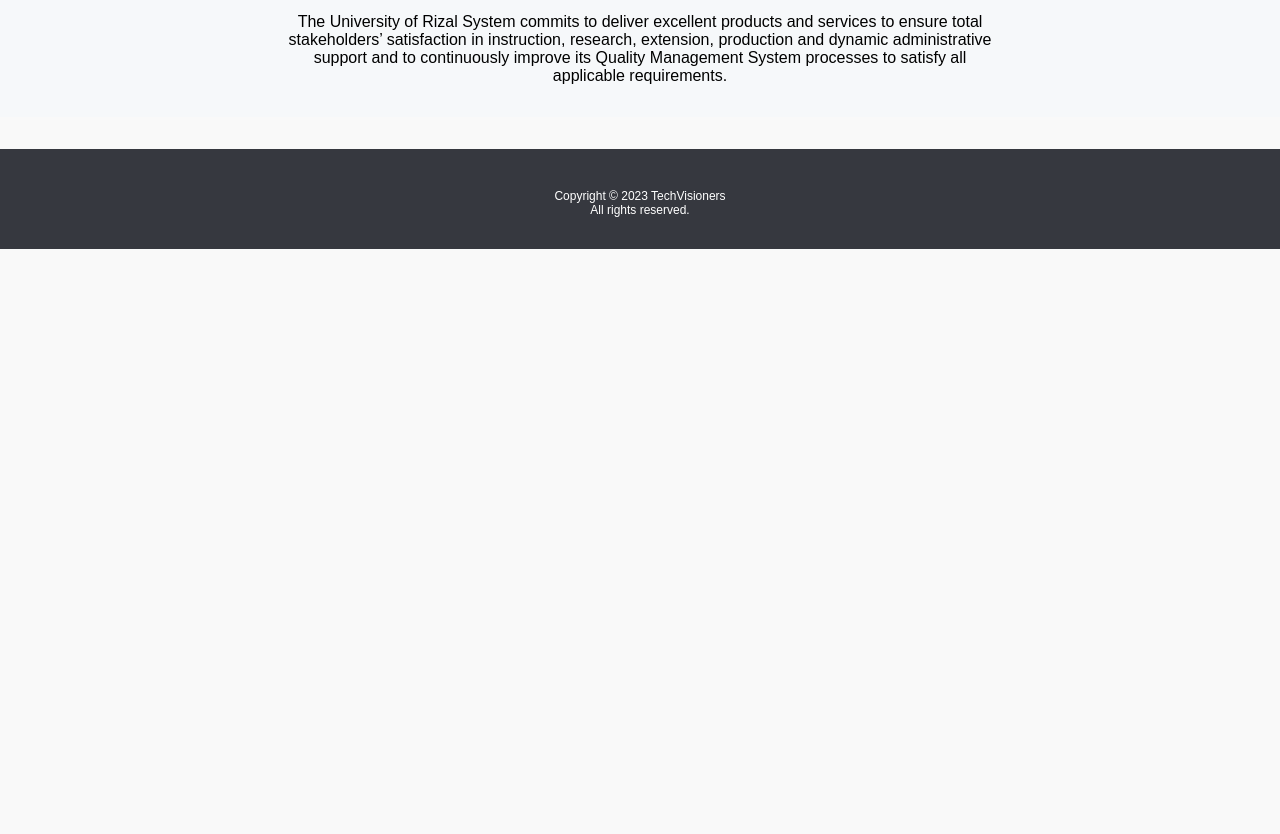
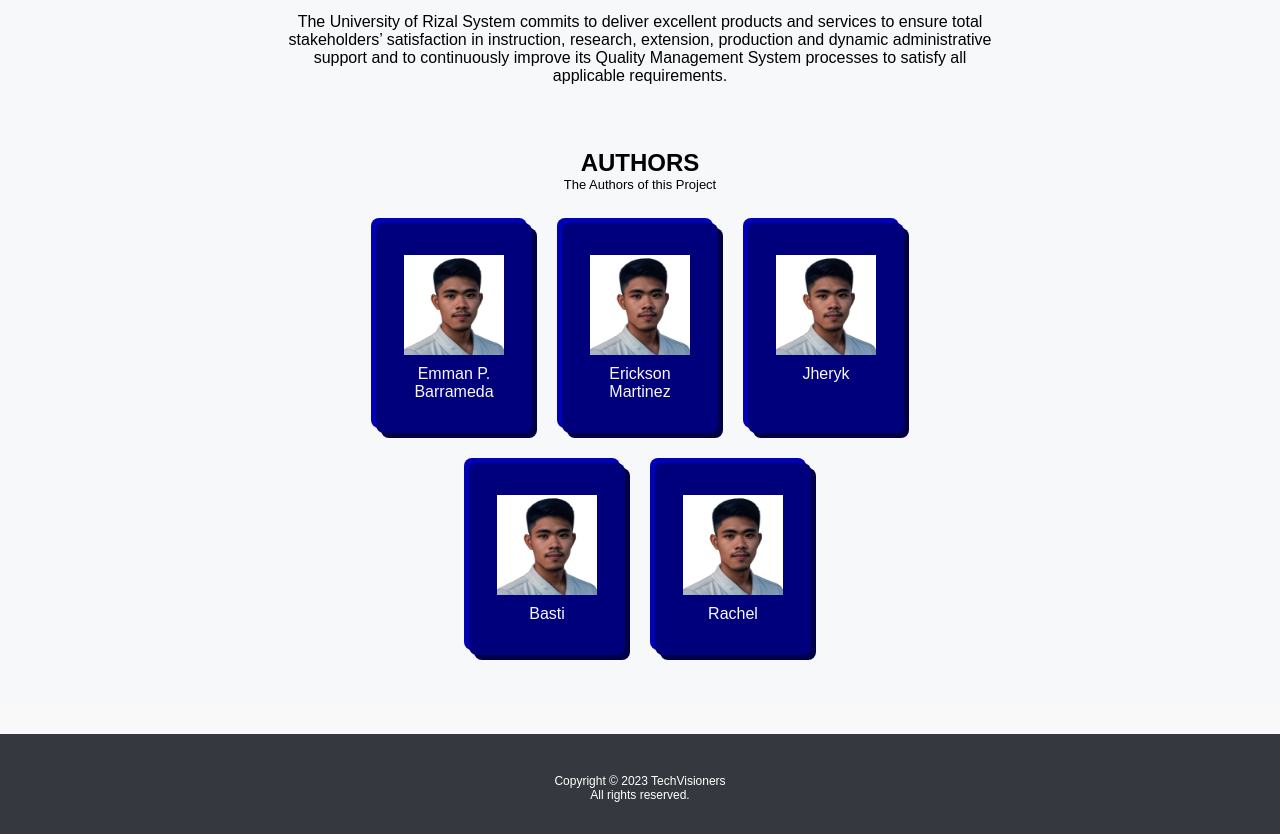
Before and after one commit to Techvisioners/Act1_2_HTMLCSS, a plain HTML site: page index.html in a window 1280 px wide. Shown: the part 1708-2542 px from the top of the page. Before the commit the page ends 1957 px from the top, so only its background shows below. Drawn offline with nearby package versions, Linux system fonts and the light colour scheme; a web font is replaced by a local one.

Commit message:
add author section

```diff
--- a/index.html
+++ b/index.html
@@ -69,17 +69,15 @@
                 <div class="slide_wrapper">
 
                     <div class="slide">
-                        <p class="section_p slide_p"><b>Day 1 Celebration</b></p>
+                        <!--<p class="section_p slide_p"><b>Day 1 Celebration</b></p>--->
                         <img src="resources/img/DAY_1.jpg" href="#authors" alt="Image 1">
                     </div>
 
                     <div class="slide">
-                        <p class="section_p slide_p"><b>Day 2 Celebration</b></p>
                         <img src="resources/img/DAY_2.jpg" alt="Image 2">
                     </div>
 
                     <div class="slide">
-                        <p class="section_p slide_p"><b>Day 3 Celebration</b></p>
                         <img src="resources/img/DAY_3.jpg" alt="Image 3">
                     </div>
 
@@ -128,6 +126,43 @@
                 all applicable requirements.</p>
         </section>
 
+        <!-- Authors -->
+        <section class="authors section" id="authors">
+
+            <h2 class="section_title">AUTHORS</h2>
+            <span class="section_subtitle">The Authors of this Project</span>
+
+            <div class="authors_box_main">
+
+                <div class="authors_box">
+                    <img class="author_image" src="resources/img/authors/emman.png" alt="Author">
+                    <p class="author_name">Emman P. Barrameda</p>
+                </div>
+
+                <div class="authors_box">
+                    <img class="author_image" src="resources/img/authors/emman.png" alt="Author">
+                    <p class="author_name">Erickson<br>Martinez</p>
+                </div>
+
+                <div class="authors_box">
+                    <img class="author_image" src="resources/img/authors/emman.png" alt="Author">
+                    <p class="author_name">Jheryk</p>
+                </div>
+
+                <div class="authors_box">
+                    <img class="author_image" src="resources/img/authors/emman.png" alt="Author">
+                    <p class="author_name">Basti</p>
+                </div>
+
+                <div class="authors_box">
+                    <img class="author_image" src="resources/img/authors/emman.png" alt="Author">
+                    <p class="author_name">Rachel</p>
+                </div>
+
+            </div>
+
+        </section>
+
     </main>
 
 
--- a/style.css
+++ b/style.css
@@ -384,6 +384,55 @@ ul {
 }
 
 
+.authors {
+    justify-content: center;
+    align-items: center;
+}
+
+
+.authors_box_main {
+    text-align: center; /* Center text horizontally within the section */
+    display: flex;
+    flex-wrap: wrap; /* Allow boxes to wrap to the next line */
+    justify-content: center; /* Center boxes horizontally */
+}
+
+.authors_box {
+    background-color: var(--blue);
+    padding: 2rem 1.5rem 2rem 1.5rem; /* TOP, RIGHT, DOWN, LEFT */
+    border-radius: 0.50rem;
+    box-shadow: 0 2px 4px rgba(0, 0, 0, 0.15);
+    width: calc(25% - 20px); /* Calculate box width with margin */
+    margin: 15px; /* Adjust margin as needed */
+    text-align: center; /* Center text horizontally within the box */
+    display: flex; /* Use flexbox to center items vertically */
+    flex-direction: column; /* Stack image and name vertically */
+    align-items: center; /* Center items horizontally within the box */
+
+    box-shadow:  5px 5px 0px #000046,
+    -5px -5px 0px #0000b4;
+}
+
+.author_image {
+    height: 100px;
+    margin-bottom: 10px; /* Add some space between image and name */
+}
+
+.author_name {
+    text-align: center; /* Center the text horizontally */
+    color: var(--white);
+}
+
+/* Media query for mobile screens */
+@media (max-width: 768px) {
+    .authors_box {
+        width: 50%; /* Full width on mobile */
+        margin: 10px; /* Adjust margin as needed */
+    }
+}
+
+
+
 
 /* FOOTER */
 
```
Also changed, not shown: resources/img/DAY_1.jpg, resources/img/DAY_2.jpg, resources/img/DAY_3.jpg, resources/img/authors/emman.png (added).
